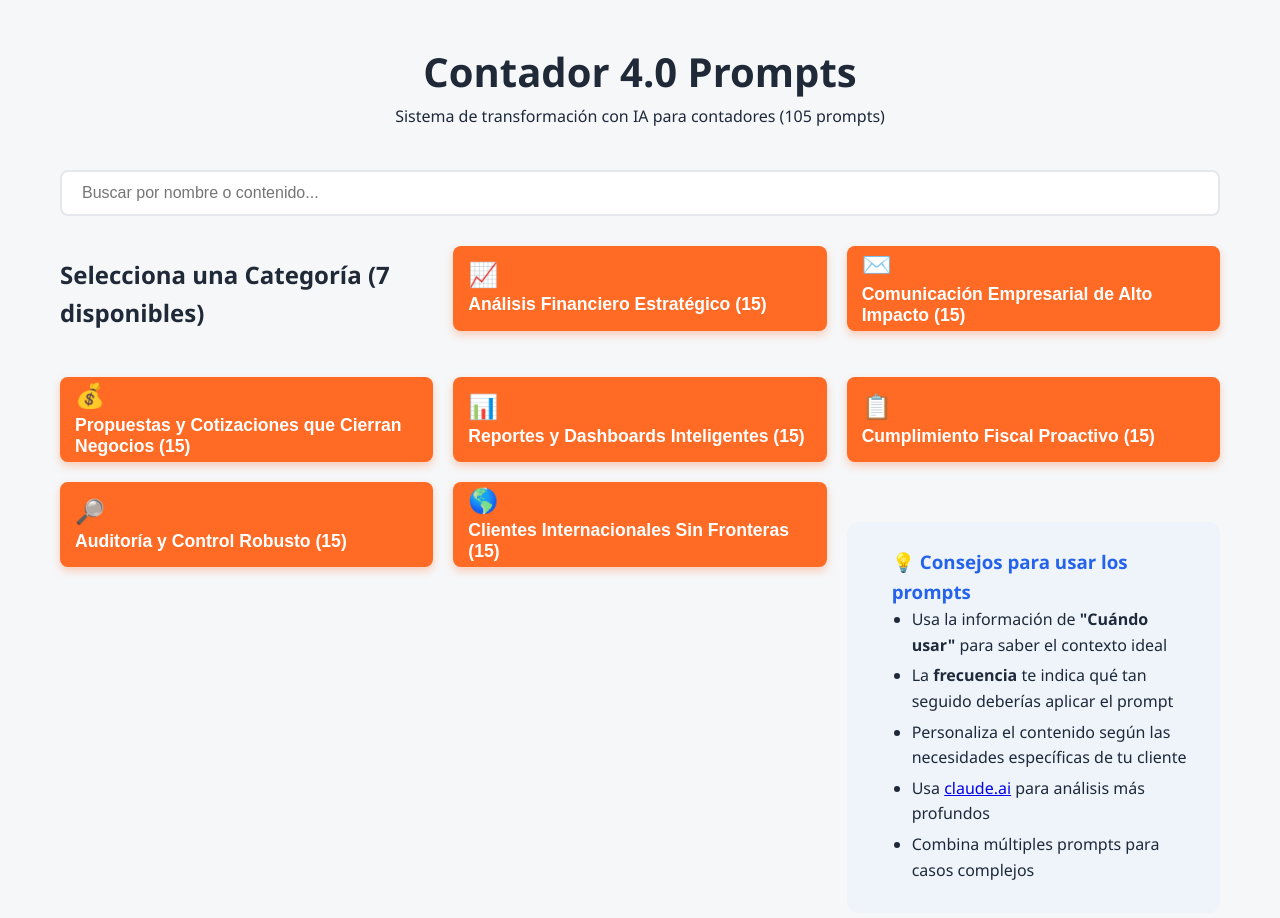
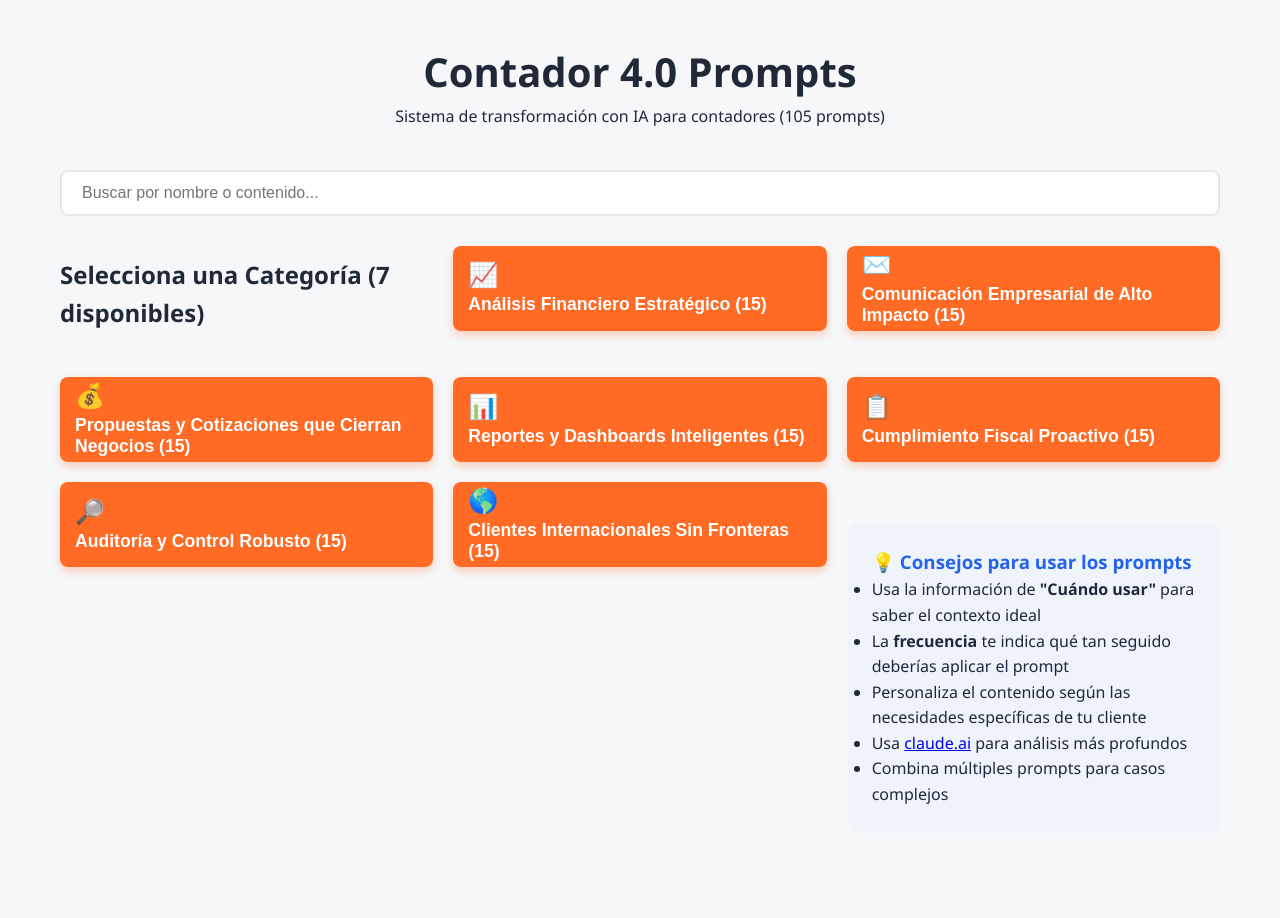
Before and after one commit to JairoAmaya/contador4-webapp-final, a React (Vite) app: page / in a window 1280 px wide. Shown: the top 918 px of the page. After the commit the page ends 883 px from the top, so only its background shows below. Built offline with nearby package versions, Linux system fonts and the light colour scheme.

Commit message:
Update styles.css

```diff
--- a/src/styles.css
+++ b/src/styles.css
@@ -253,23 +253,3 @@ body {
         width: 100%;
     }
 }
-/* --- EN src/styles.css --- */
-
-/* Mover el Tips Section para que no esté dentro del grid de categorías */
-.tips-section {
-    background: #eef4f9;
-    border-radius: 12px;
-    padding: 25px;
-    /* ✅ FIX: Añadir margen arriba para separarlo del grid de categorías */
-    margin-top: 40px;
-    /* ✅ FIX: Asegurar que la lista se vea bien */
-    list-style: disc;
-    padding-left: 45px;
-}
-.tips-section ul {
-    list-style: disc;
-    padding-left: 20px;
-}
-.tips-section li {
-    margin-bottom: 5px;
-}
```
